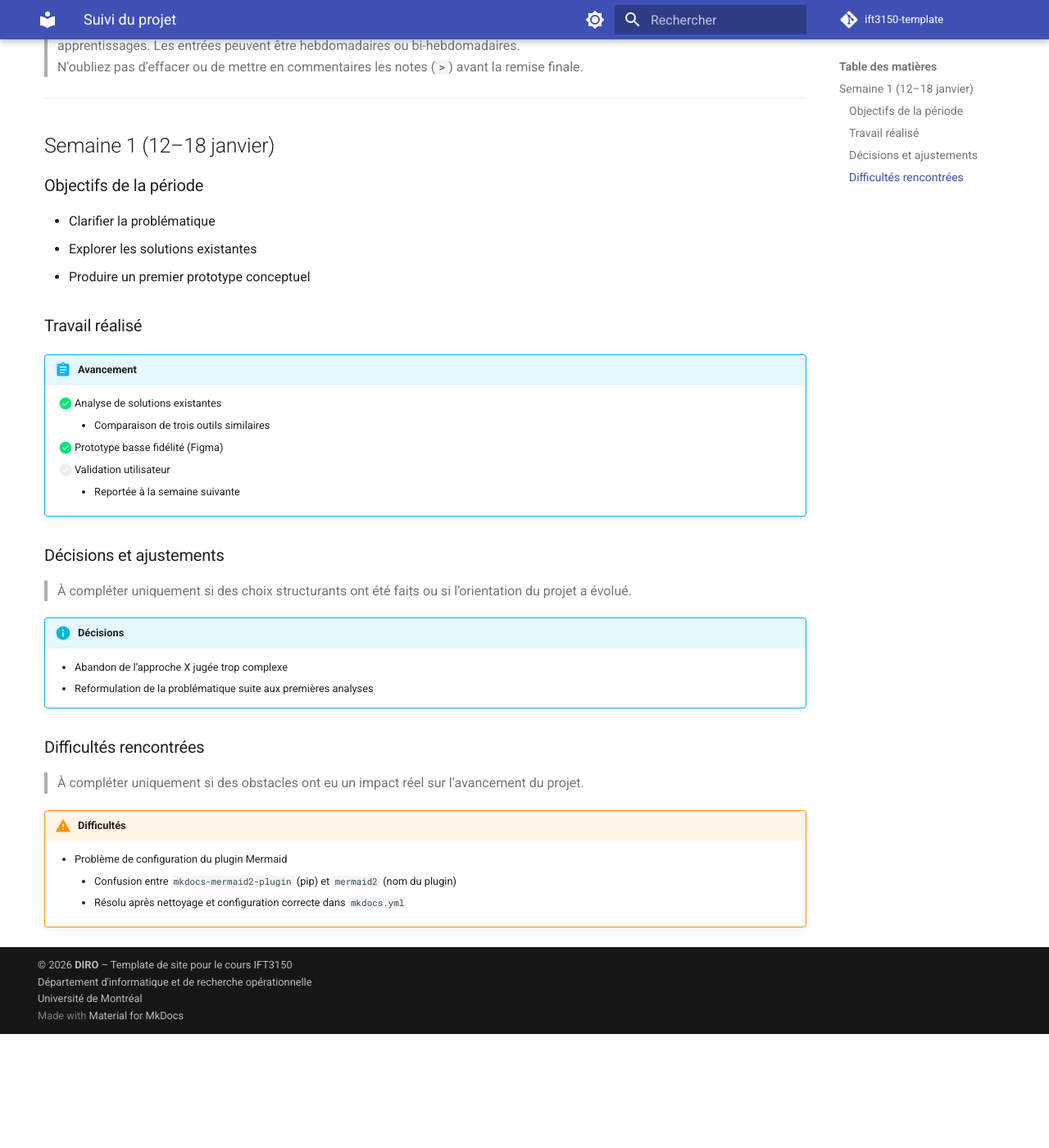
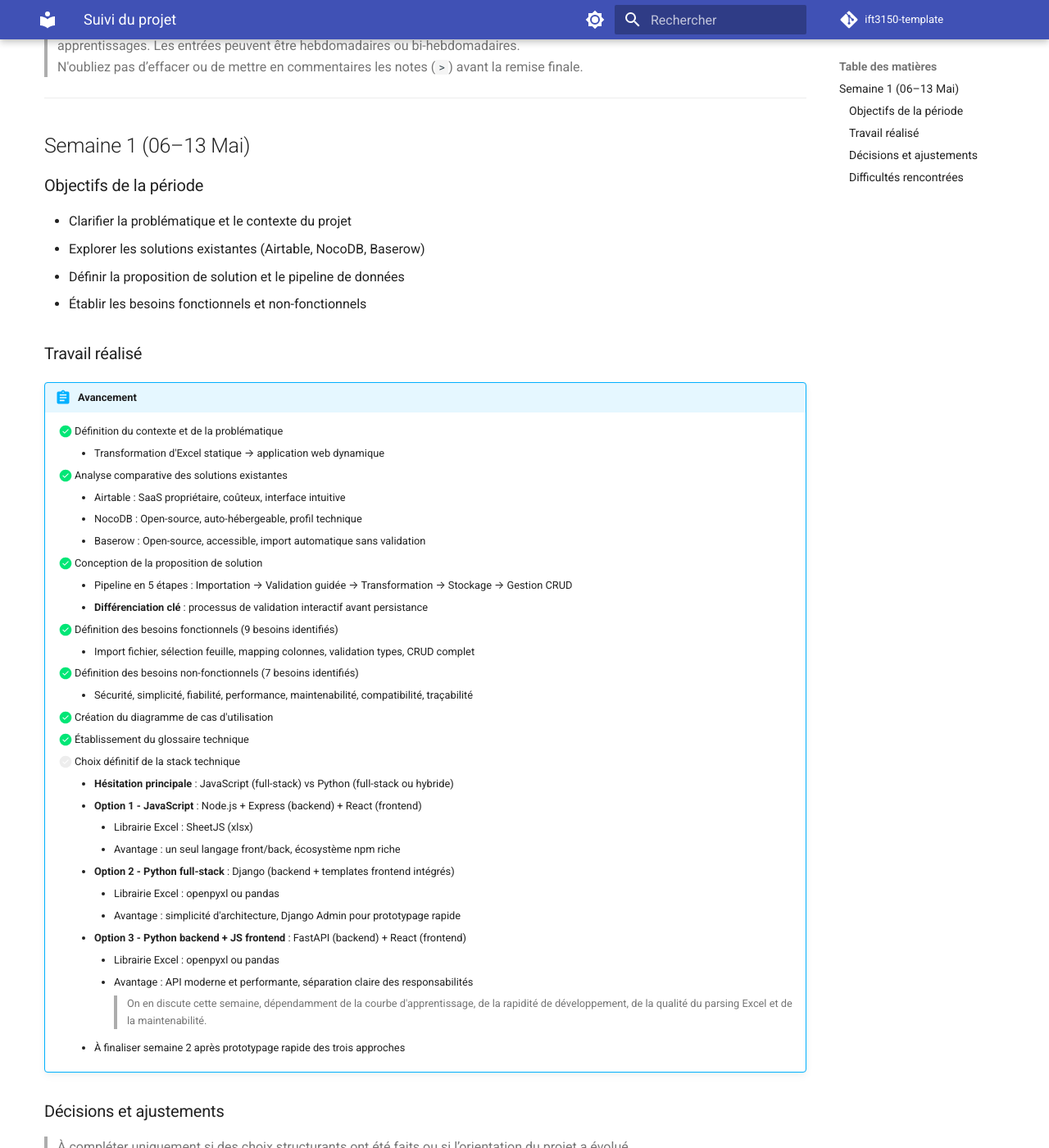
Before and after one commit to anasys0x/Excelium, an MkDocs documentation site: the page built from docs/suivi.md, in a window 1280 px wide and 1400 px high, scrolled down 210 px. Shown: the whole window at 82% size. Built offline with MkDocs 1.6.1 and Material for MkDocs 9.7.7, drawn with Linux system fonts in a browser that asks for light colours; emoji names are drawn with the system emoji font; comment, search, counter and statistics services are not loaded; before the commit the page ends 1471 px from its top, so only the background shows below that.

Commit message:
Ajout suivi semaine 1 complet

```diff
--- a/docs/suivi.md
+++ b/docs/suivi.md
@@ -19,22 +19,45 @@ title: Suivi du projet
 
 ---
 
-## Semaine 1 (12–18 janvier)
+## Semaine 1 (06–13 Mai)
 
 ### Objectifs de la période
-- Clarifier la problématique
-- Explorer les solutions existantes
-- Produire un premier prototype conceptuel
+- Clarifier la problématique et le contexte du projet
+- Explorer les solutions existantes (Airtable, NocoDB, Baserow)
+- Définir la proposition de solution et le pipeline de données
+- Établir les besoins fonctionnels et non-fonctionnels
 
 ### Travail réalisé
 
 !!! abstract "Avancement"
-    - [x] Analyse de solutions existantes
-        - Comparaison de trois outils similaires
-    - [x] Prototype basse fidélité (Figma)
-    - [ ] Validation utilisateur
-        - Reportée à la semaine suivante
-
+    - [x] Définition du contexte et de la problématique
+        - Transformation d'Excel statique → application web dynamique
+    - [x] Analyse comparative des solutions existantes
+        - Airtable : SaaS propriétaire, coûteux, interface intuitive
+        - NocoDB : Open-source, auto-hébergeable, profil technique
+        - Baserow : Open-source, accessible, import automatique sans validation
+    - [x] Conception de la proposition de solution
+        - Pipeline en 5 étapes : Importation → Validation guidée → Transformation → Stockage → Gestion CRUD
+        - **Différenciation clé** : processus de validation interactif avant persistance
+    - [x] Définition des besoins fonctionnels (9 besoins identifiés)
+        - Import fichier, sélection feuille, mapping colonnes, validation types, CRUD complet
+    - [x] Définition des besoins non-fonctionnels (7 besoins identifiés)
+        - Sécurité, simplicité, fiabilité, performance, maintenabilité, compatibilité, traçabilité
+    - [x] Création du diagramme de cas d'utilisation
+    - [x] Établissement du glossaire technique
+    - [ ] Choix définitif de la stack technique
+        - **Hésitation principale** : JavaScript (full-stack) vs Python (full-stack ou hybride)
+        - **Option 1 - JavaScript** : Node.js + Express (backend) + React (frontend)
+            - Librairie Excel : SheetJS (xlsx)
+            - Avantage : un seul langage front/back, écosystème npm riche
+        - **Option 2 - Python full-stack** : Django (backend + templates frontend intégrés)
+            - Librairie Excel : openpyxl ou pandas
+            - Avantage : simplicité d'architecture, Django Admin pour prototypage rapide
+        - **Option 3 - Python backend + JS frontend** : FastAPI (backend) + React (frontend)
+            - Librairie Excel : openpyxl ou pandas
+            - Avantage : API moderne et performante, séparation claire des responsabilités
+       > On en discute cette semaine, dépendamment de la courbe d'apprentissage, de la rapidité de développement, de la qualité du parsing Excel et de la maintenabilité.
+        - À finaliser semaine 2 après prototypage rapide des trois approches
 ### Décisions et ajustements
 
 > À compléter uniquement si des choix structurants ont été faits
```
